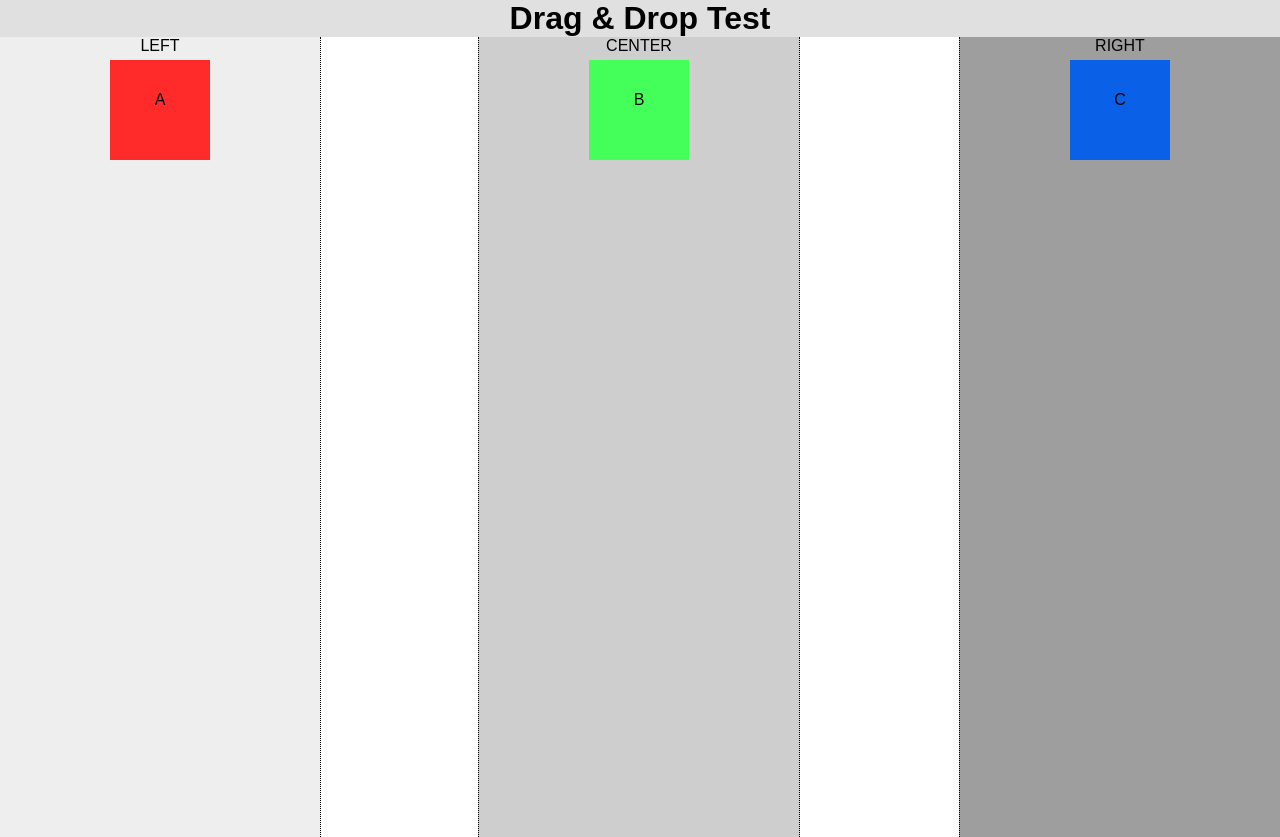
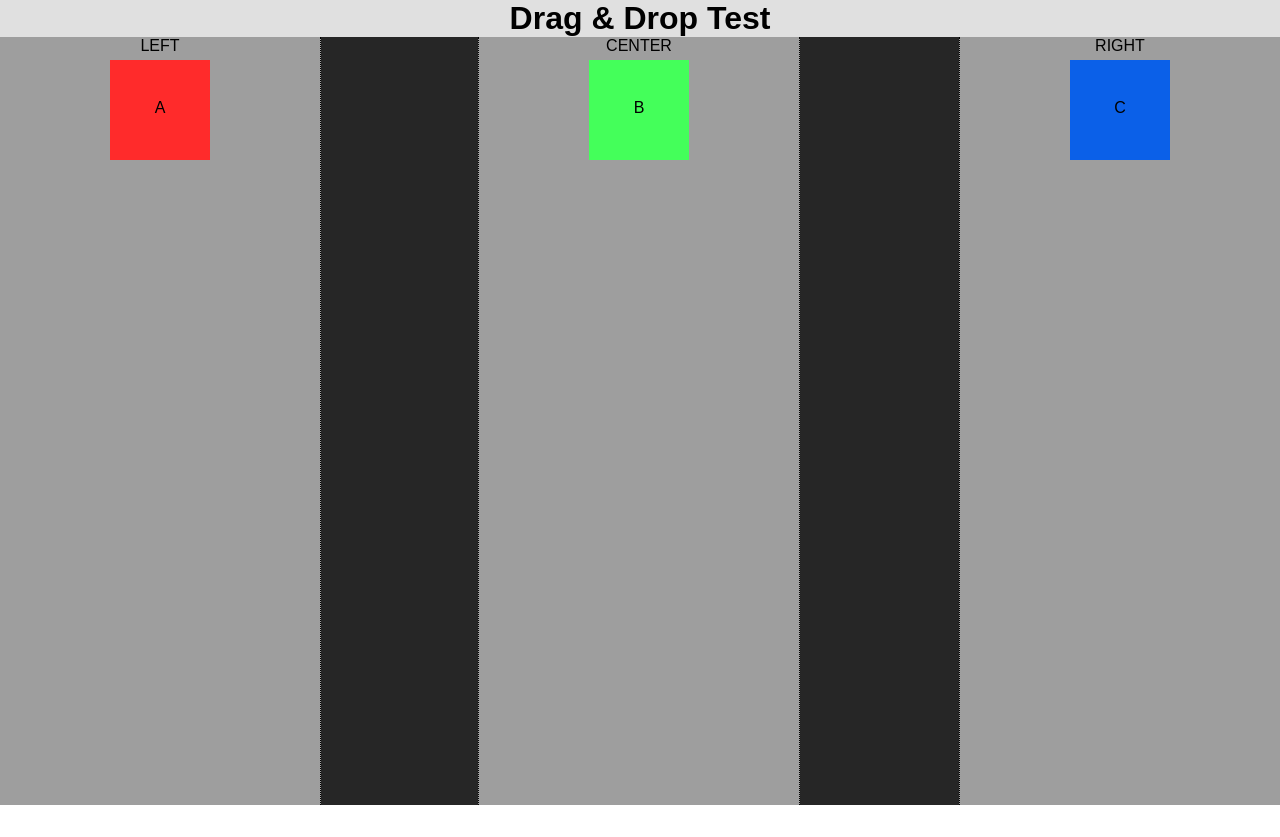
Before and after one commit to dan-robbins/react-drag-drop-test, a React (Create React App) app: page / in a window 1280 px wide. After the commit the page ends 805 px from the top, so only its background shows below. Built offline with nearby package versions, Linux system fonts and the light colour scheme.

Commit message:
made css look better. started working on modularity?

```diff
--- a/src/App.css
+++ b/src/App.css
@@ -22,20 +22,29 @@
   width:100%;
 }
 
+.background {
+  position: absolute;
+  width: 90vw;
+  height: 96vh;
+  left: 0;
+  top: 10;
+  background-color: #262626;
+}
+
 .left {
   position: absolute;
   width: 25vw;
-  height: 100vh;
+  height: 96vh;
   left: 0;
   top: 10;
-  background-color: #eeeeee;
+  background-color: #9e9e9e;
   border-right: 1px dotted;
 }
 
 .right {
   position: absolute;
   width: 25vw;
-  height: 100vh;
+  height: 96vh;
   right: 0;
   top: 10;
   background-color: #9e9e9e;
@@ -45,18 +54,18 @@
 .center {
   position: absolute;
   width: 25vw;
-  height: 100vh;
+  height: 96vh;
   right: 37.5vw;
   top: 10;
-  background-color: #cecece;
+  background-color: #9e9e9e;
   border-left: 1px dotted;
   border-right: 1px dotted;
 }
 
-.draggable {
+.drag-box {
   width: 100px;
   height: 100px;
   background-color: #ff00e5;
   margin: 5px auto;
-  line-height: 5em;
+  line-height: 6em;
 }
--- a/src/App.js
+++ b/src/App.js
@@ -70,7 +70,7 @@ export default class App extends Component {
           key={t.name}
           onDragStart={(e)=>this.onDragStart(e,t.name)}
           draggable
-          className="draggable"
+          className="drag-box"
           style={{backgroundColor: t.bgcolor}}
         >
           {t.name}
@@ -81,6 +81,8 @@ export default class App extends Component {
     return (
       <div className="container-drag">
         <h1 className="header">Drag & Drop Test</h1>
+
+        <div className="background"></div>
 
         <div className="left"
           onDragOver={(e)=>this.onDragOver(e)}
```
